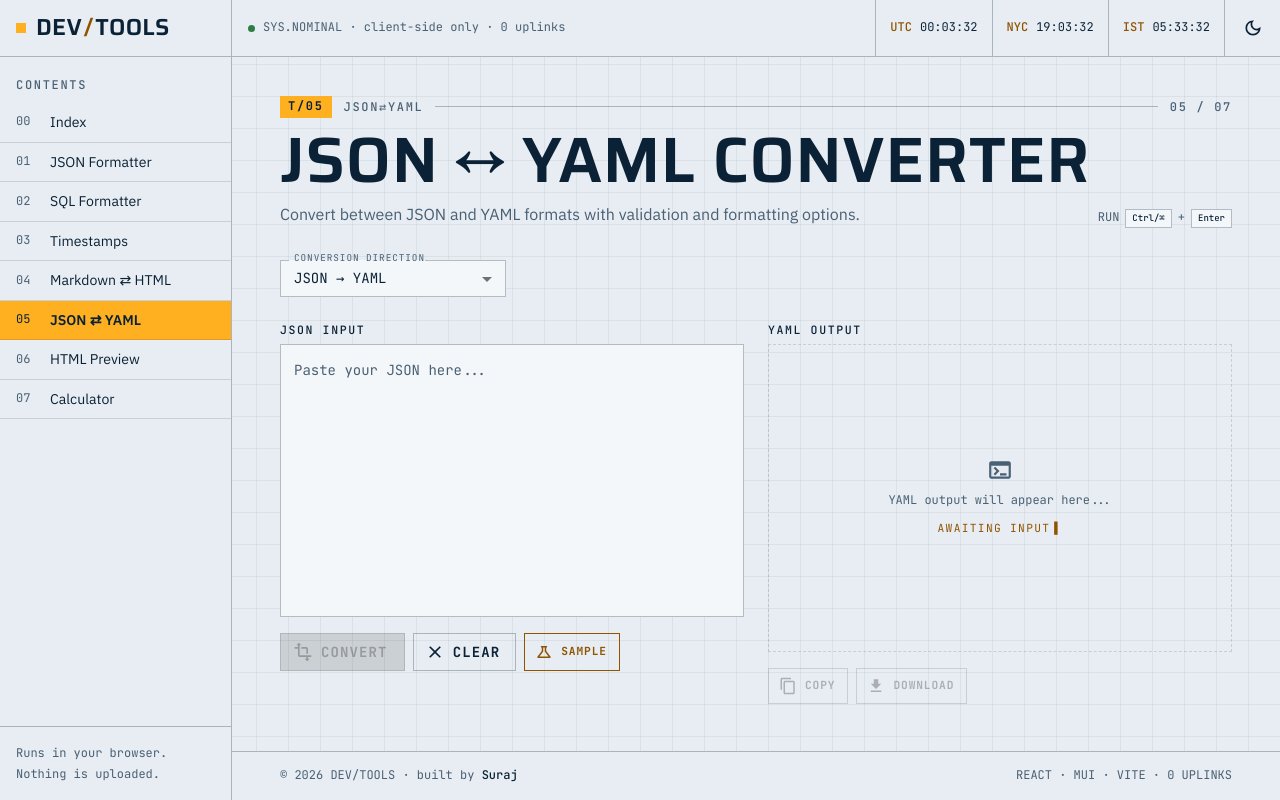
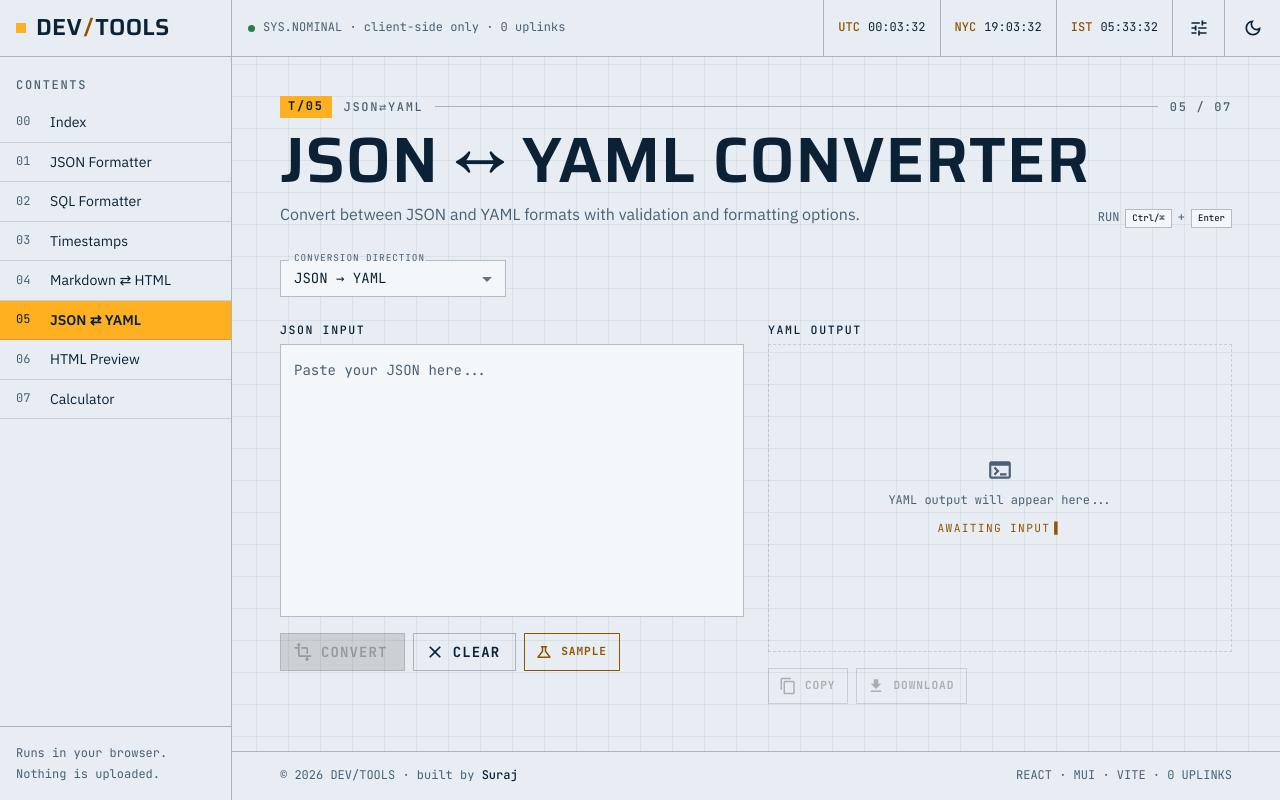
Before and after one commit to surajfale/dev-tools, a React (Vite) app: page /json-yaml in a window 1280 px wide. Built offline with nearby package versions, Linux system fonts and the light colour scheme.

Commit message:
feat(settings): add output typing setting (auto, always, instant)
Co-Authored-By: Claude Opus 5.5 <noreply@anthropic.com>
Claude-Session: https://claude.ai/code/session_015SABi913wQQJ1hbyBmRCfU

```diff
--- a/src/App.jsx
+++ b/src/App.jsx
@@ -3,6 +3,7 @@ import { BrowserRouter as Router, Routes, Route } from 'react-router-dom';
 import { ThemeProvider, CssBaseline, Box, CircularProgress } from '@mui/material';
 import { lightTheme, darkTheme } from './theme';
 import Layout from './components/Layout/Layout';
+import SettingsProvider from './components/Common/SettingsProvider';
 import Dashboard from './routes/Dashboard';
 
 const JsonFormatter = lazy(() => import('./routes/JsonFormatter'));
@@ -42,6 +43,7 @@ function App() {
   return (
     <ThemeProvider theme={theme}>
       <CssBaseline />
+      <SettingsProvider>
         <Router>
           <Suspense fallback={<RouteFallback />}>
             <Routes>
@@ -65,6 +67,7 @@ function App() {
             </Routes>
           </Suspense>
         </Router>
+      </SettingsProvider>
     </ThemeProvider>
   );
 }
--- a/src/components/Common/CodeBlock.jsx
+++ b/src/components/Common/CodeBlock.jsx
@@ -10,6 +10,8 @@ import markup from 'react-syntax-highlighter/dist/esm/languages/prism/markup';
 import markdown from 'react-syntax-highlighter/dist/esm/languages/prism/markdown';
 import { FONT_MONO as CODE_FONT, bracketBackground } from '../../theme';
 import { planReveal, prefersReducedMotion } from '../../lib/typewriter';
+import { shouldTypeOutput } from '../../lib/settings';
+import { useSettings } from './settingsContext';
 
 SyntaxHighlighter.registerLanguage('json', json);
 SyntaxHighlighter.registerLanguage('sql', sql);
@@ -58,9 +60,10 @@ function missionPrism(t) {
 /**
  * Reveals new output line by line, like a terminal printing it. The first
  * value shown on mount is not animated, outputs over the cap appear at once
- * (see planReveal), and reduced-motion users always get the result instantly.
+ * (see planReveal), and `enabled` (from the user's typing setting) can turn
+ * it off entirely. Switching it off mid-reveal shows the full output.
  */
-function useTypingReveal(code) {
+function useTypingReveal(code, enabled) {
   const [shown, setShown] = useState(code);
   const previous = useRef(code);
 
@@ -68,7 +71,7 @@ function useTypingReveal(code) {
     const changed = code !== previous.current;
     previous.current = code;
     const lines = code ? code.split('\n') : [];
-    const plan = changed && code && !prefersReducedMotion() ? planReveal(lines.length) : null;
+    const plan = changed && code && enabled ? planReveal(lines.length) : null;
 
     if (!plan) {
       setShown(code);
@@ -87,7 +90,7 @@ function useTypingReveal(code) {
       }
     }, plan.interval);
     return () => clearInterval(id);
-  }, [code]);
+  }, [code, enabled]);
 
   return { shown, typing: Boolean(code) && shown !== code };
 }
@@ -100,7 +103,8 @@ export default function CodeBlock({ code, language, minRows = 12, placeholder, s
   const theme = useTheme();
   const t = theme.palette.tokens;
   const minHeight = `${minRows * 1.4375 + 2}em`;
-  const { shown, typing } = useTypingReveal(code);
+  const { settings } = useSettings();
+  const { shown, typing } = useTypingReveal(code, shouldTypeOutput(settings.typing, prefersReducedMotion()));
 
   const containerSx = {
     border: 1,
--- /dev/null
+++ b/src/components/Common/SettingsProvider.jsx
@@ -0,0 +1,22 @@
+import { useCallback, useMemo, useState } from 'react';
+import { SettingsContext } from './settingsContext';
+import { loadSettings, normalizeSettings, saveSettings } from '../../lib/settings';
+
+const storage = () => (typeof window === 'undefined' ? undefined : window.localStorage);
+
+/** Holds user preferences in state and mirrors them to localStorage. */
+export default function SettingsProvider({ children }) {
+  const [settings, setSettings] = useState(() => loadSettings(storage()));
+
+  const updateSettings = useCallback((partial) => {
+    setSettings((prev) => {
+      const next = normalizeSettings({ ...prev, ...partial });
+      saveSettings(storage(), next);
+      return next;
+    });
+  }, []);
+
+  const value = useMemo(() => ({ settings, updateSettings }), [settings, updateSettings]);
+
+  return <SettingsContext.Provider value={value}>{children}</SettingsContext.Provider>;
+}
--- /dev/null
+++ b/src/components/Common/settingsContext.js
@@ -0,0 +1,13 @@
+import { createContext, useContext } from 'react';
+import { DEFAULT_SETTINGS } from '../../lib/settings';
+
+// Default value lets components render outside the provider (e.g. in tests).
+export const SettingsContext = createContext({
+  settings: DEFAULT_SETTINGS,
+  updateSettings: () => {},
+});
+
+/** `{ settings, updateSettings(partial) }` */
+export function useSettings() {
+  return useContext(SettingsContext);
+}
--- a/src/components/Layout/Header.jsx
+++ b/src/components/Layout/Header.jsx
@@ -6,6 +6,7 @@ import dayjs from 'dayjs';
 import utc from 'dayjs/plugin/utc';
 import timezone from 'dayjs/plugin/timezone';
 import { drawerWidth } from './Sidebar';
+import SettingsMenu from './SettingsMenu';
 
 dayjs.extend(utc);
 dayjs.extend(timezone);
@@ -106,6 +107,7 @@ export default function Header({ onMenuClick, isDarkMode, onThemeToggle }) {
           ))}
         </Box>
 
+        <SettingsMenu sx={{ ...cell, width: 52 }} />
         <Tooltip title={themeLabel}>
           <IconButton color="inherit" onClick={onThemeToggle} aria-label={themeLabel} sx={{ ...cell, width: 56 }}>
             {isDarkMode ? <LightModeOutlined fontSize="small" /> : <DarkModeOutlined fontSize="small" />}
--- /dev/null
+++ b/src/components/Layout/SettingsMenu.jsx
@@ -0,0 +1,76 @@
+import { useState } from 'react';
+import { IconButton, Menu, MenuItem, ListSubheader, Tooltip, Box, Typography } from '@mui/material';
+import { TuneOutlined, Check } from '@mui/icons-material';
+import { useSettings } from '../Common/settingsContext';
+
+const TYPING_OPTIONS = [
+  { value: 'auto', label: 'Auto', hint: 'Type it out unless your system asks for reduced motion' },
+  { value: 'always', label: 'Always type', hint: 'Line-by-line reveal, even with reduced motion' },
+  { value: 'off', label: 'Instant', hint: 'Show formatted output immediately' },
+];
+
+/** Header control for user preferences (currently: how output appears). */
+export default function SettingsMenu({ sx }) {
+  const { settings, updateSettings } = useSettings();
+  const [anchor, setAnchor] = useState(null);
+  const open = Boolean(anchor);
+
+  const choose = (typing) => {
+    updateSettings({ typing });
+    setAnchor(null);
+  };
+
+  return (
+    <>
+      <Tooltip title="Settings">
+        <IconButton
+          color="inherit"
+          aria-label="Settings"
+          aria-haspopup="menu"
+          aria-expanded={open ? 'true' : undefined}
+          aria-controls={open ? 'settings-menu' : undefined}
+          id="settings-button"
+          onClick={(e) => setAnchor(e.currentTarget)}
+          sx={sx}
+        >
+          <TuneOutlined fontSize="small" />
+        </IconButton>
+      </Tooltip>
+      <Menu
+        id="settings-menu"
+        anchorEl={anchor}
+        open={open}
+        onClose={() => setAnchor(null)}
+        anchorOrigin={{ vertical: 'bottom', horizontal: 'right' }}
+        transformOrigin={{ vertical: 'top', horizontal: 'right' }}
+        MenuListProps={{ 'aria-labelledby': 'settings-button', dense: true, sx: { py: 0, width: 300 } }}
+      >
+        <ListSubheader
+          disableSticky
+          sx={{ typography: 'overline', color: 'text.secondary', bgcolor: 'transparent', lineHeight: 2.6, borderBottom: 1, borderColor: 'divider' }}
+        >
+          Output typing
+        </ListSubheader>
+        {TYPING_OPTIONS.map((opt) => {
+          const checked = settings.typing === opt.value;
+          return (
+            <MenuItem
+              key={opt.value}
+              role="menuitemradio"
+              aria-checked={checked}
+              selected={checked}
+              onClick={() => choose(opt.value)}
+              sx={{ alignItems: 'flex-start', gap: 1.5, py: 1.25, whiteSpace: 'normal' }}
+            >
+              <Box sx={{ width: 18, pt: 0.25, flexShrink: 0 }}>{checked && <Check sx={{ fontSize: 18 }} />}</Box>
+              <Box>
+                <Typography sx={{ fontFamily: 'inherit', fontSize: '0.85rem', fontWeight: 600 }}>{opt.label}</Typography>
+                <Typography sx={{ fontSize: '0.78rem', opacity: 0.85, lineHeight: 1.4 }}>{opt.hint}</Typography>
+              </Box>
+            </MenuItem>
+          );
+        })}
+      </Menu>
+    </>
+  );
+}
--- /dev/null
+++ b/src/lib/settings.js
@@ -0,0 +1,49 @@
+/**
+ * User preferences that are not the colour theme (which App.jsx owns).
+ * Pure helpers only — React wiring lives in components/Common/SettingsProvider.
+ */
+
+export const SETTINGS_STORAGE_KEY = 'devtools-settings';
+
+/**
+ * How formatted output appears:
+ *  - auto:   type it out unless the OS asks for reduced motion (default)
+ *  - always: type it out even with reduced motion (explicit user choice)
+ *  - off:    show it instantly
+ */
+export const TYPING_MODES = ['auto', 'always', 'off'];
+
+export const DEFAULT_SETTINGS = Object.freeze({ typing: 'auto' });
+
+/** Coerce anything (stored JSON, partial objects, junk) into valid settings. */
+export function normalizeSettings(value) {
+  const typing = TYPING_MODES.includes(value?.typing) ? value.typing : DEFAULT_SETTINGS.typing;
+  return { typing };
+}
+
+/** Whether the typing reveal should run for a given mode and OS preference. */
+export function shouldTypeOutput(mode, reducedMotion) {
+  if (mode === 'always') return true;
+  if (mode === 'off') return false;
+  return !reducedMotion;
+}
+
+/** Read settings from a Storage-like object; never throws. */
+export function loadSettings(storage) {
+  try {
+    const raw = storage?.getItem(SETTINGS_STORAGE_KEY);
+    return normalizeSettings(raw ? JSON.parse(raw) : null);
+  } catch {
+    return { ...DEFAULT_SETTINGS };
+  }
+}
+
+/** Persist settings to a Storage-like object; returns false if storage is unavailable. */
+export function saveSettings(storage, settings) {
+  try {
+    storage.setItem(SETTINGS_STORAGE_KEY, JSON.stringify(normalizeSettings(settings)));
+    return true;
+  } catch {
+    return false;
+  }
+}
```
Also changed, not shown: 2 other files (tests, documents, lock files or other folders). Lines whose indentation alone changed are shown as unchanged.
